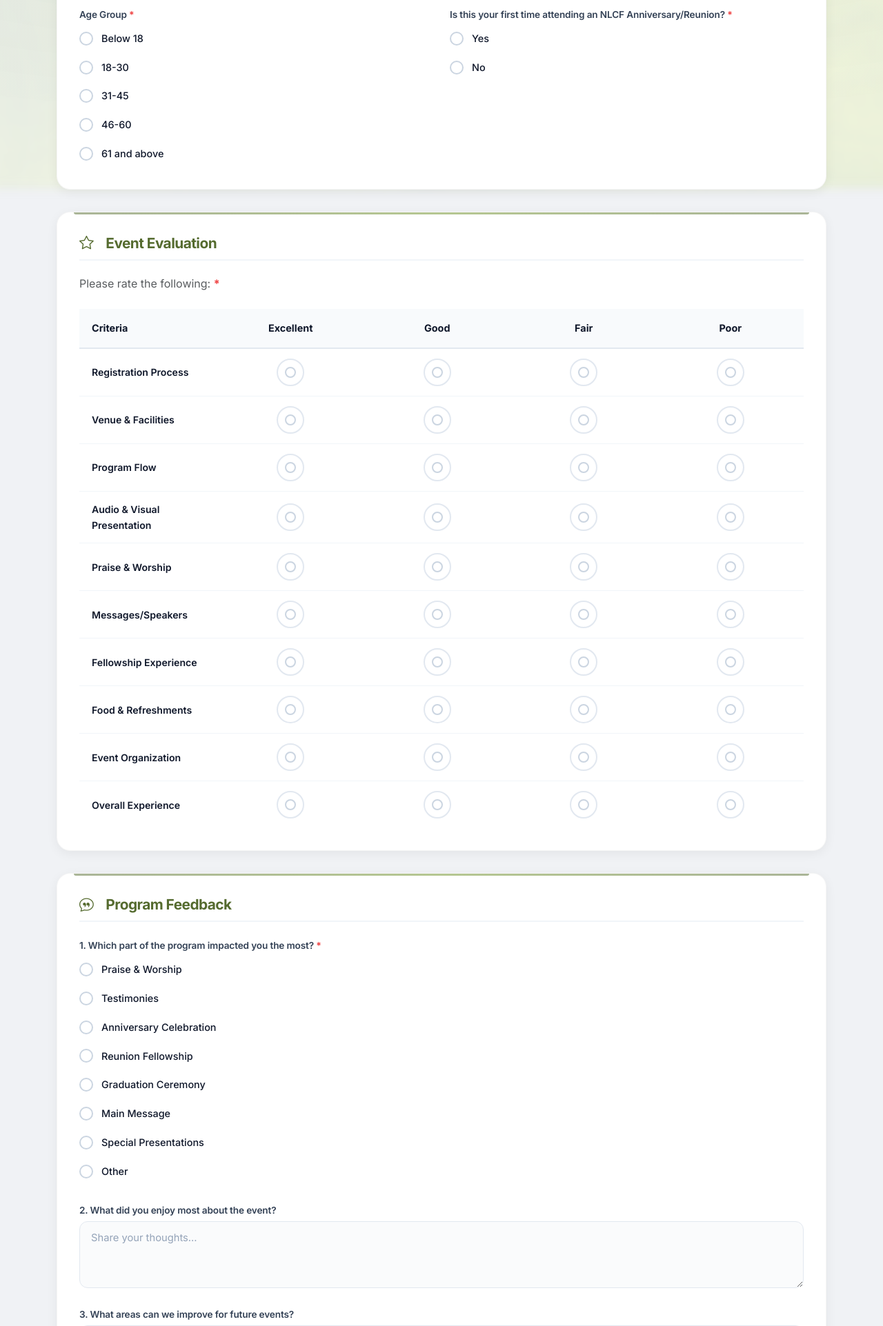
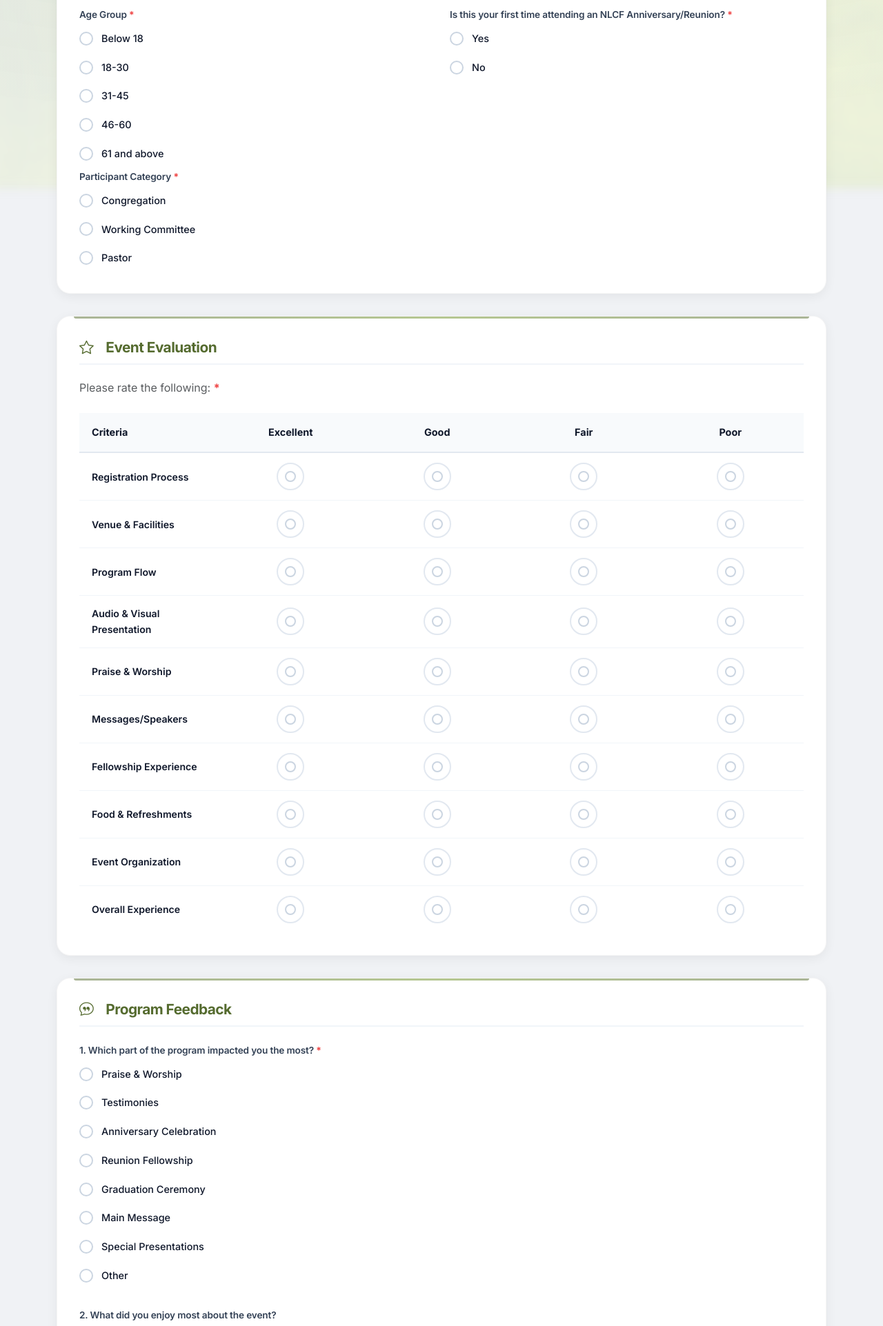
Before and after one commit to Bryzsx/Feedback-Form, a Flask app: page /feedback in a window 1280 px wide. Shown: the part 568-2491 px from the top of the page at 69% size. Run offline with Flask 3, Linux system fonts and the light colour scheme; some libraries are stand-ins or nearby versions.

Commit message:
Add participant_category field (Congregation/Working Committee/Pastor) to feedback form and admin

```diff
--- a/app.py
+++ b/app.py
@@ -60,6 +60,7 @@ class Feedback(db.Model):
     church_location = db.Column(db.String(200), nullable=True)
     age_group = db.Column(db.String(50), nullable=True)
     first_time_attending = db.Column(db.String(10), nullable=True)
+    participant_category = db.Column(db.String(50), nullable=True)
     rating_registration = db.Column(db.String(20), nullable=True)
     rating_venue = db.Column(db.String(20), nullable=True)
     rating_program_flow = db.Column(db.String(20), nullable=True)
@@ -96,7 +97,7 @@ def index():
 
 
 REQUIRED_FIELDS = [
-    'age_group', 'first_time_attending',
+    'age_group', 'first_time_attending', 'participant_category',
     'rating_registration', 'rating_venue', 'rating_program_flow', 'rating_av',
     'rating_worship', 'rating_speakers', 'rating_fellowship', 'rating_food',
     'rating_organization', 'rating_overall',
@@ -107,6 +108,7 @@ REQUIRED_FIELDS = [
 REQUIRED_LABELS = {
     'age_group': 'Age Group',
     'first_time_attending': 'First time attending?',
+    'participant_category': 'Participant Category',
     'rating_registration': 'Rating: Registration',
     'rating_venue': 'Rating: Venue & Facilities',
     'rating_program_flow': 'Rating: Program Flow',
@@ -140,6 +142,7 @@ def feedback():
             church_location=data.get('church_location', '').strip(),
             age_group=data.get('age_group', ''),
             first_time_attending=data.get('first_time_attending', ''),
+            participant_category=data.get('participant_category', ''),
             rating_registration=data.get('rating_registration', ''),
             rating_venue=data.get('rating_venue', ''),
             rating_program_flow=data.get('rating_program_flow', ''),
@@ -292,6 +295,7 @@ def get_feedback(id):
     return jsonify({
         'id': fb.id, 'name': fb.name, 'church_location': fb.church_location,
         'age_group': fb.age_group, 'first_time_attending': fb.first_time_attending,
+        'participant_category': fb.participant_category,
         'ratings': ratings,
         'most_impactful_part': fb.most_impactful_part,
         'most_impactful_other': fb.most_impactful_other,
@@ -331,6 +335,7 @@ def export():
             data.append({
                 'ID': fb.id, 'Name': fb.name or '', 'Church/Location': fb.church_location or '',
                 'Age Group': fb.age_group or '', 'First Time Attending': fb.first_time_attending or '',
+                'Participant Category': fb.participant_category or '',
                 'Rating - Registration': fb.rating_registration or '',
                 'Rating - Venue': fb.rating_venue or '', 'Rating - Program Flow': fb.rating_program_flow or '',
                 'Rating - AV': fb.rating_av or '', 'Rating - Worship': fb.rating_worship or '',
--- a/templates/feedback.html
+++ b/templates/feedback.html
@@ -334,6 +334,17 @@
         </div>
         </div>
     </div>
+            <div class="col-md-6">
+                <label class="form-label">Participant Category <span class="text-danger">*</span></label>
+                <div class="radio-group">
+                    {% for option in ['Congregation', 'Working Committee', 'Pastor'] %}
+                    <div class="form-check">
+                        <input class="form-check-input" type="radio" name="participant_category" value="{{ option }}" id="cat_{{ loop.index }}" {% if data.get('participant_category') == option %}checked{% endif %} required>
+                        <label class="form-check-label" for="cat_{{ loop.index }}">{{ option }}</label>
+                    </div>
+                    {% endfor %}
+                </div>
+            </div>
     </div>
 
     <div class="form-section">
```
Also changed, not shown: templates/admin.html (+10 -3 lines).
